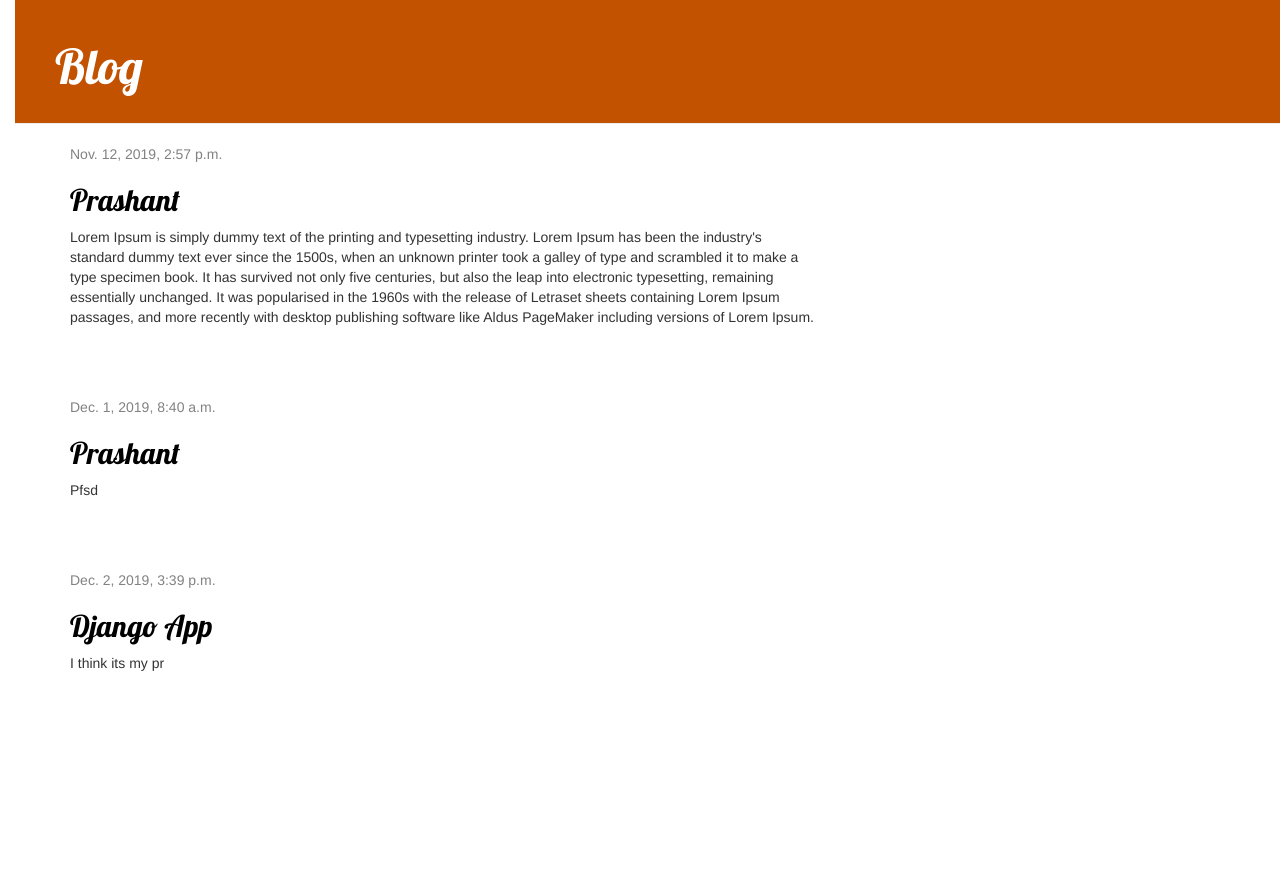
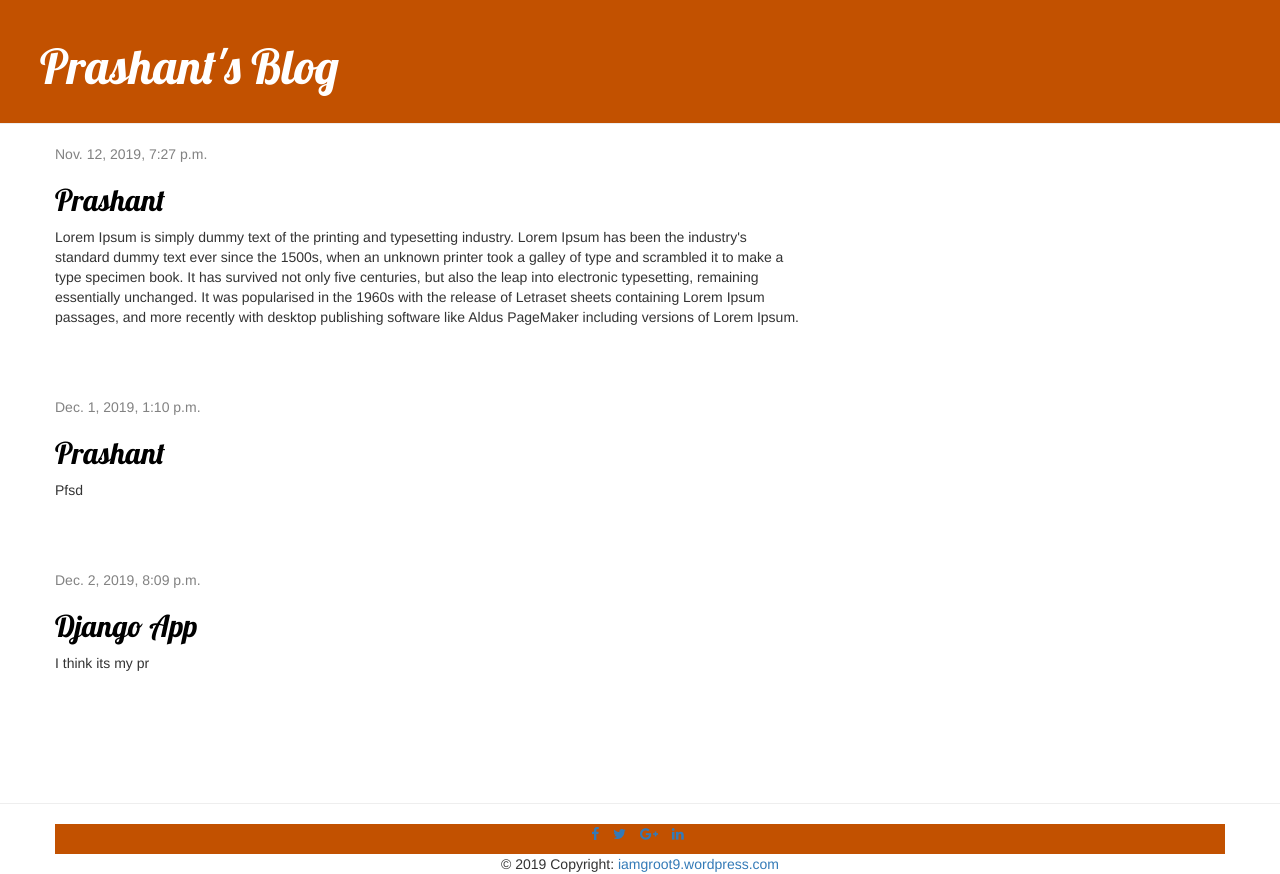
Before and after one commit to prashantpandey9/DjangoBlogApp, a Django app: page / in a window 1280 px wide. Before the commit the page ends 671 px from the top, so only its background shows below. Run offline with Django 3.2, Linux system fonts and the light colour scheme; data comes from the database, SQL or seed files in the repository; both versions use the stored data as it was after the commit; some libraries are stand-ins or nearby versions.

Commit message:
Minor changes

```diff
--- a/blog/admin.py
+++ b/blog/admin.py
@@ -4,3 +4,6 @@ from django.contrib import admin
 from .models import Post
 
 admin.site.register(Post)
+admin.site.site_header = "Blog Admin"
+admin.site.site_title = "Blog Admin Portal"
+admin.site.index_title = "Welcome to Blog Portal"
--- a/blog/models.py
+++ b/blog/models.py
@@ -1,7 +1,7 @@
 from django.conf import settings
 from django.db import models
 from django.utils import timezone
-
+import os
 # Create your models here.
 class Post(models.Model):
     author = models.ForeignKey(settings.AUTH_USER_MODEL, on_delete=models.CASCADE)
@@ -9,7 +9,9 @@ class Post(models.Model):
     text = models.TextField()
     created_date = models.DateTimeField(default=timezone.now)
     published_date = models.DateTimeField(blank=True, null=True)
-
+    #upload = models.ImageField(upload_to ='media/')
+    #profile_image = models.ImageField(upload_to=get_image_path, blank=True, null=True)
+    #Main_Img = models.ImageField(upload_to='images/')
     def publish(self):
         self.published_date = timezone.now()
         self.save()
--- a/blog/static/css/blog.css
+++ b/blog/static/css/blog.css
@@ -3,7 +3,7 @@ h1 a, h2 a {
     font-family: 'Lobster';
 }
 body {
-    padding-left: 15px;
+    padding-left: 0%;
 }
 .page-header {
     background-color: #C25100;
@@ -51,3 +51,6 @@ h1, h2, h3, h4 {
 .post h2 a, .post h2 a:visited {
     color: #000000;
 }
+.page-footer .container{
+    background-color:#C25100;
+}
--- a/blog/templates/blog/base.html
+++ b/blog/templates/blog/base.html
@@ -1,18 +1,19 @@
 {% load static %}
 <html>
     <head>
-        <title>Django Girls blog</title>
+        <title>Prashant's blog</title>
         <link rel="stylesheet" href="//maxcdn.bootstrapcdn.com/bootstrap/3.2.0/css/bootstrap.min.css">
         <link rel="stylesheet" href="//maxcdn.bootstrapcdn.com/bootstrap/3.2.0/css/bootstrap-theme.min.css">
         <link href='//fonts.googleapis.com/css?family=Lobster&subset=latin,latin-ext' rel='stylesheet' type='text/css'>
         <link rel="stylesheet" href="{% static 'css/blog.css' %}">
+        <link rel="stylesheet" href="https://cdnjs.cloudflare.com/ajax/libs/font-awesome/4.7.0/css/font-awesome.min.css">
     </head>
     <body>
         <div class="page-header">
             {% if user.is_authenticated %}
                 <a href="{% url 'post_new' %}" class="top-menu"><span class="glyphicon glyphicon-plus"></span></a>
             {% endif %}
-            <h1> Blog</h1>
+            <h1>Prashant's Blog</h1>
         </div>
         <div class="content container">
             <div class="row">
@@ -22,5 +23,51 @@
                 </div>
             </div>
         </div>
+        <br><br><hr>
+        <footer class="page-footer ">
+
+          <!-- Footer Elements -->
+          <div class="container">
+
+            <!-- Social buttons -->
+            <ul class="list-unstyled list-inline text-center">
+              <li class="list-inline-item">
+                <a class="btn-floating btn-fb mx-1">
+                  <i class="fa fa-facebook-f"> </i>
+                </a>
+              </li>
+              <li class="list-inline-item">
+                <a class="btn-floating btn-tw mx-1">
+                  <i class="fa fa-twitter"> </i>
+                </a>
+              </li>
+              <li class="list-inline-item">
+                <a class="btn-floating btn-gplus mx-1">
+                  <i class="fa fa-google-plus"> </i>
+                </a>
+              </li>
+              <li class="list-inline-item">
+                <a class="btn-floating btn-li mx-1">
+                  <i class="fa fa-linkedin"> </i>
+                </a>
+              </li>
+
+            </ul>
+            <!-- Social buttons -->
+
+          </div>
+          <!-- Footer Elements -->
+
+          <!-- Copyright -->
+          <div class="footer-copyright text-center py-3">© 2019 Copyright:
+            <a href="https://iamgroot9.wordpress.com"> iamgroot9.wordpress.com</a>
+          </div>
+          <!-- Copyright -->
+
+        </footer>
+<!-- Footer -->
+    <script src="https://code.jquery.com/jquery-3.4.1.slim.min.js" integrity="sha384-J6qa4849blE2+poT4WnyKhv5vZF5SrPo0iEjwBvKU7imGFAV0wwj1yYfoRSJoZ+n" crossorigin="anonymous"></script>
+    <script src="https://cdn.jsdelivr.net/npm/popper.js@1.16.0/dist/umd/popper.min.js" integrity="sha384-Q6E9RHvbIyZFJoft+2mJbHaEWldlvI9IOYy5n3zV9zzTtmI3UksdQRVvoxMfooAo" crossorigin="anonymous"></script>
+    <script src="https://stackpath.bootstrapcdn.com/bootstrap/4.4.1/js/bootstrap.min.js" integrity="sha384-wfSDF2E50Y2D1uUdj0O3uMBJnjuUD4Ih7YwaYd1iqfktj0Uod8GCExl3Og8ifwB6" crossorigin="anonymous"></script>
     </body>
 </html>
--- /dev/null
+++ b/blog/templates/blog/login.html
@@ -0,0 +1,6 @@
+<h2>Login</h2>
+<form method="post">
+  {% csrf_token %}
+  {{ form.as_p }}
+  <button type="submit">Login</button>
+</form>
--- a/trail/settings.py
+++ b/trail/settings.py
@@ -106,7 +106,7 @@ AUTH_PASSWORD_VALIDATORS = [
 
 LANGUAGE_CODE = 'en-us'
 
-TIME_ZONE = 'Europe/Berlin'
+TIME_ZONE = 'Asia/Kolkata'
 
 USE_I18N = True
 
@@ -120,3 +120,5 @@ USE_TZ = True
 
 STATIC_URL = '/static/'
 STATIC_ROOT = os.path.join(BASE_DIR, 'static')
+MEDIA_URL = '/media/'
+MEDIA_ROOT =  os.path.join(BASE_DIR, 'media')
--- a/trail/urls.py
+++ b/trail/urls.py
@@ -18,5 +18,6 @@ from django.urls import include, path
 
 urlpatterns = [
     path('admin/', admin.site.urls),
+
     path('', include('blog.urls')),
 ]
```
Also changed, not shown: blog/media/banner.jpg (added), db.sqlite3.
